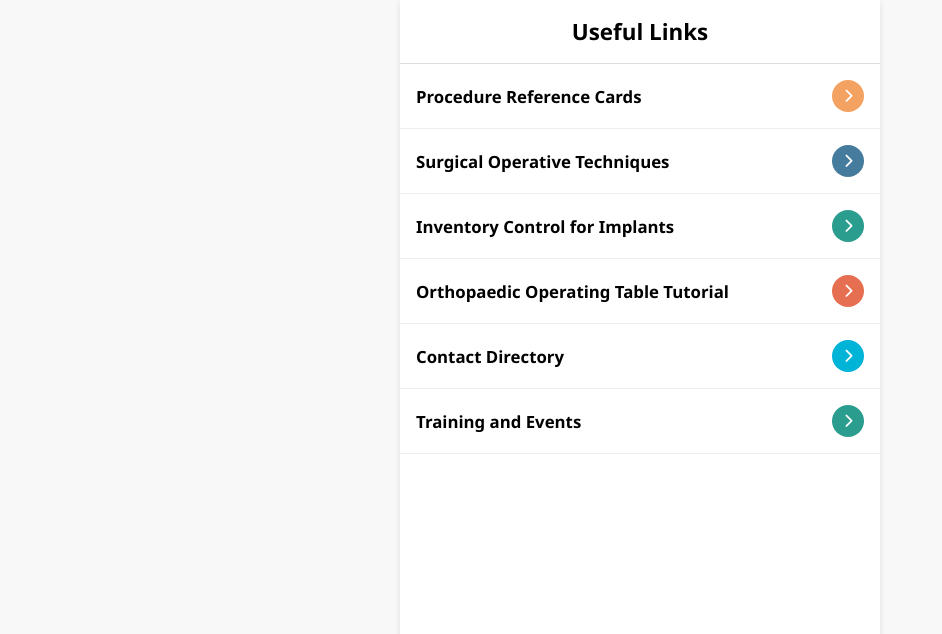
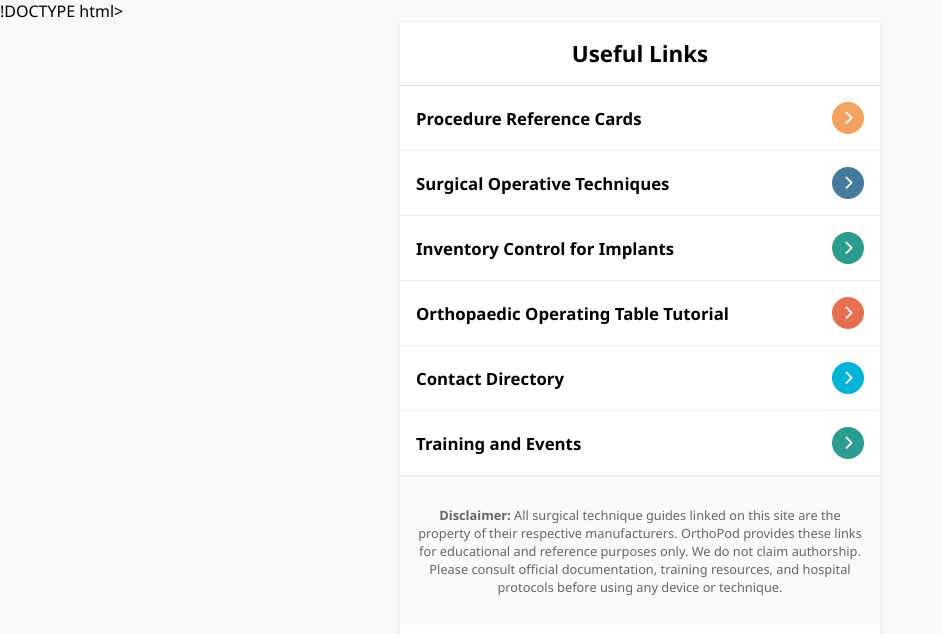
Before and after one commit to Ortho-pod/RLH, a plain HTML site: page links.html in a window 1280 px wide. Shown: the whole page, without its empty margins (0-942 px from the left). Drawn offline with Linux system fonts and the light colour scheme.

Commit message:
Update links.html

```diff
--- a/links.html
+++ b/links.html
@@ -1,4 +1,4 @@
-<!DOCTYPE html>
+!DOCTYPE html>
 <html lang="en">
 <head>
   <meta charset="UTF-8" />
@@ -103,6 +103,15 @@
     .chevron {
       transition: transform 0.2s ease;
     }
+
+    footer {
+      font-size: 0.8rem;
+      color: #666;
+      text-align: center;
+      background: #fafafa;
+      border-top: 1px solid #eee;
+      padding: 1rem;
+    }
   </style>
 </head>
 <body>
@@ -202,6 +211,11 @@
         <p>Events will be listed here soon.</p>
       </div>
     </div>
+
+    <!-- Disclaimer Footer -->
+    <footer>
+      <p><strong>Disclaimer:</strong> All surgical technique guides linked on this site are the property of their respective manufacturers. OrthoPod provides these links for educational and reference purposes only. We do not claim authorship. Please consult official documentation, training resources, and hospital protocols before using any device or technique.</p>
+    </footer>
   </div>
 
   <script>
```
